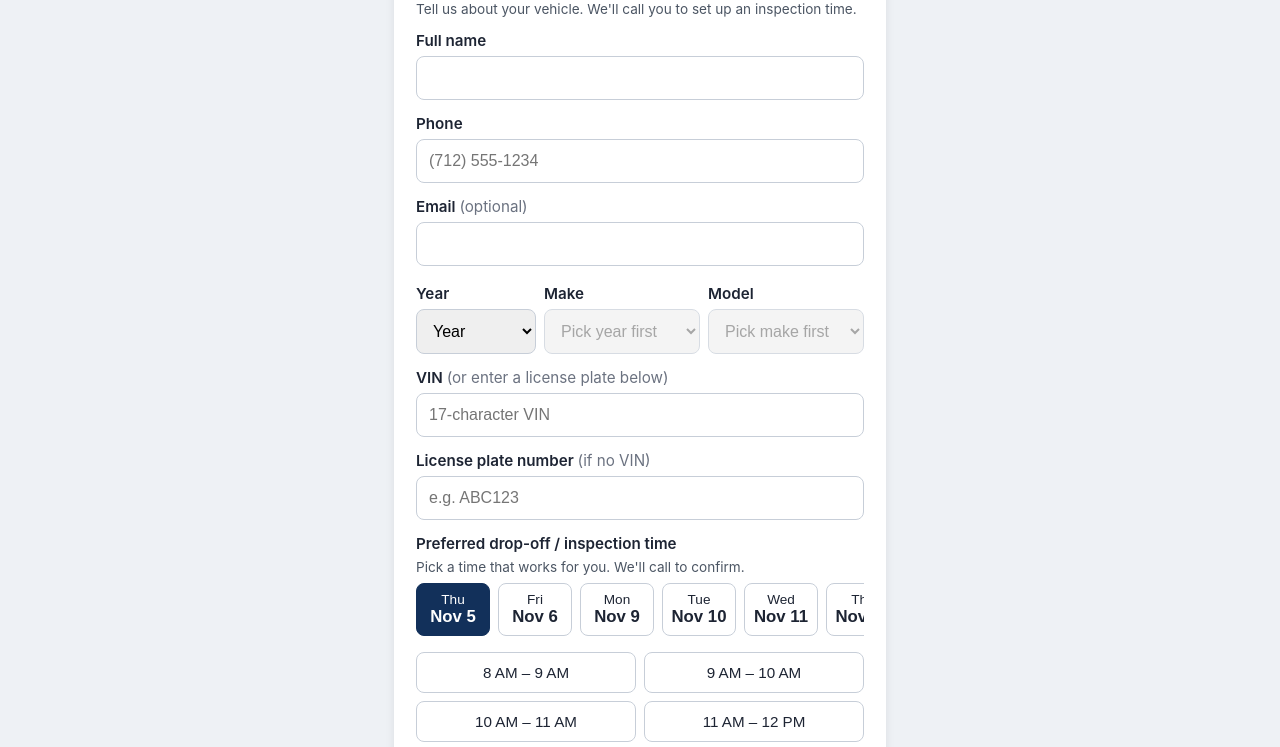
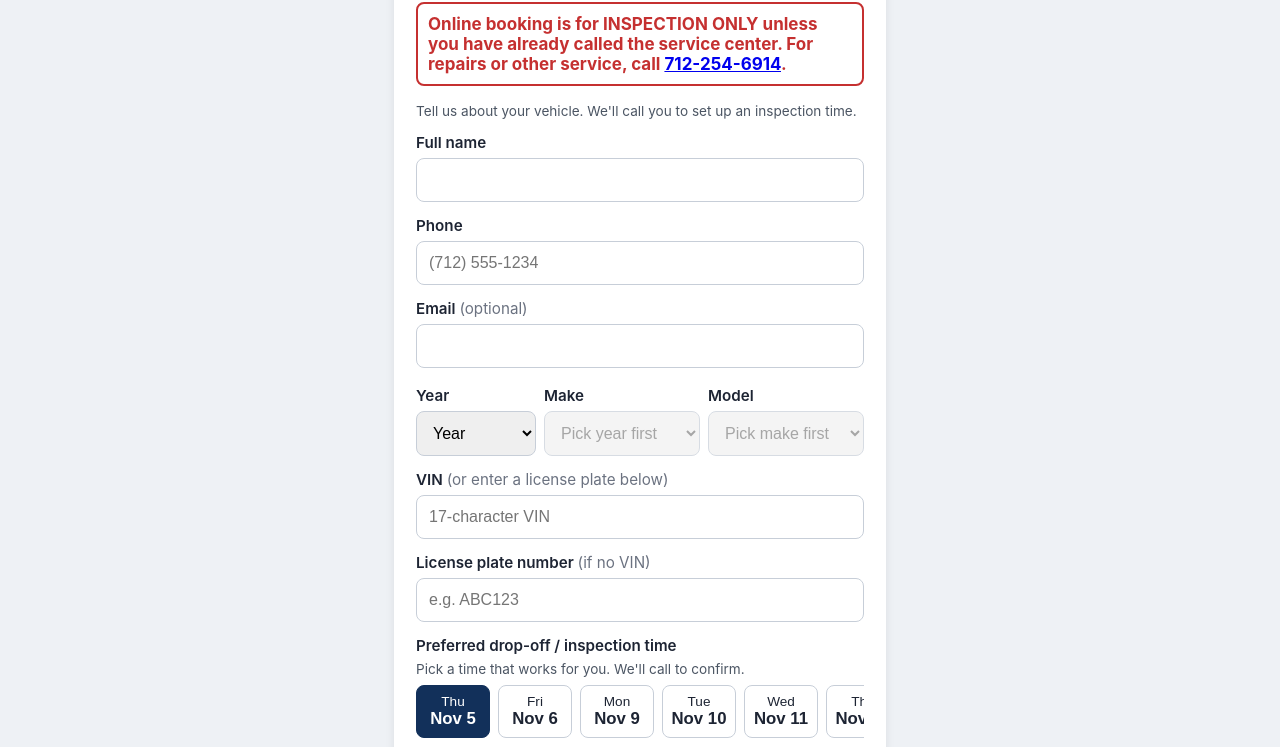
Before and after one commit to Work-all-companies/atlantic-auto-service-request, a plain HTML site: page index.html in a window 1280 px wide. Shown: the part 200-947 px from the top of the page. Drawn offline with Linux system fonts and the light colour scheme; no server answers.

Commit message:
Add inspection-only notice to booking form

```diff
--- a/index.html
+++ b/index.html
@@ -37,6 +37,7 @@ footer{text-align:center;font-size:.8rem;color:#6b7280;padding:16px}
 <main><div class="card">
 <form id="f" novalidate>
 <h2>Request Service</h2>
+<p class="note" style="font-weight:700;font-size:17px;border:2px solid #c53030;border-radius:8px;padding:10px;color:#c53030">Online booking is for INSPECTION ONLY unless you have already called the service center. For repairs or other service, call <a href="tel:+17122546914">712-254-6914</a>.</p>
 <p class="note">Tell us about your vehicle. We'll call you to set up an inspection time.</p>
 <label for="name">Full name</label><input id="name" name="name" autocomplete="name" required><p class="ferr" id="e-name"></p>
 <label for="phone">Phone</label><input id="phone" name="phone" type="tel" inputmode="numeric" autocomplete="tel" placeholder="(712) 555-1234" maxlength="14" required><p class="ferr" id="e-phone"></p>
```
